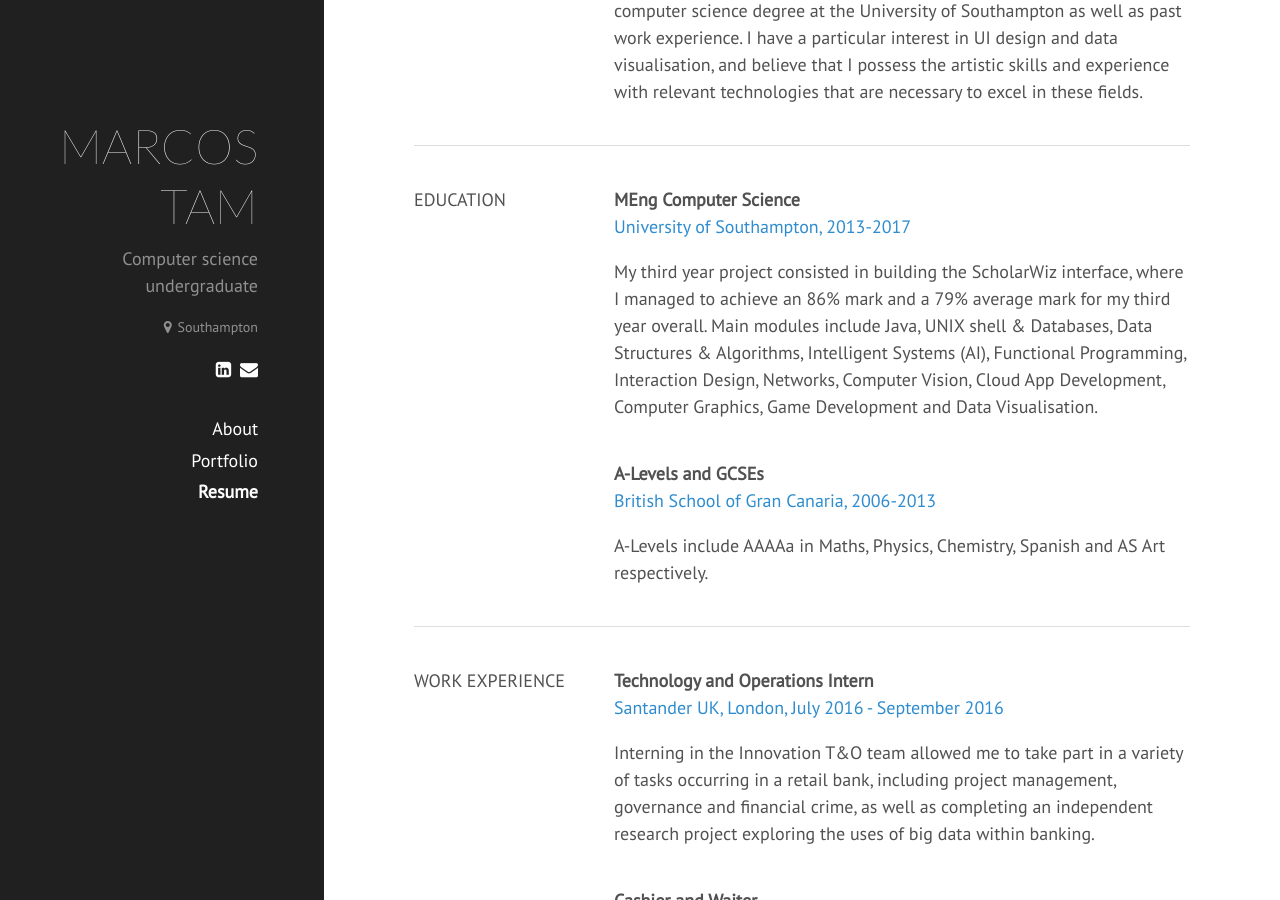
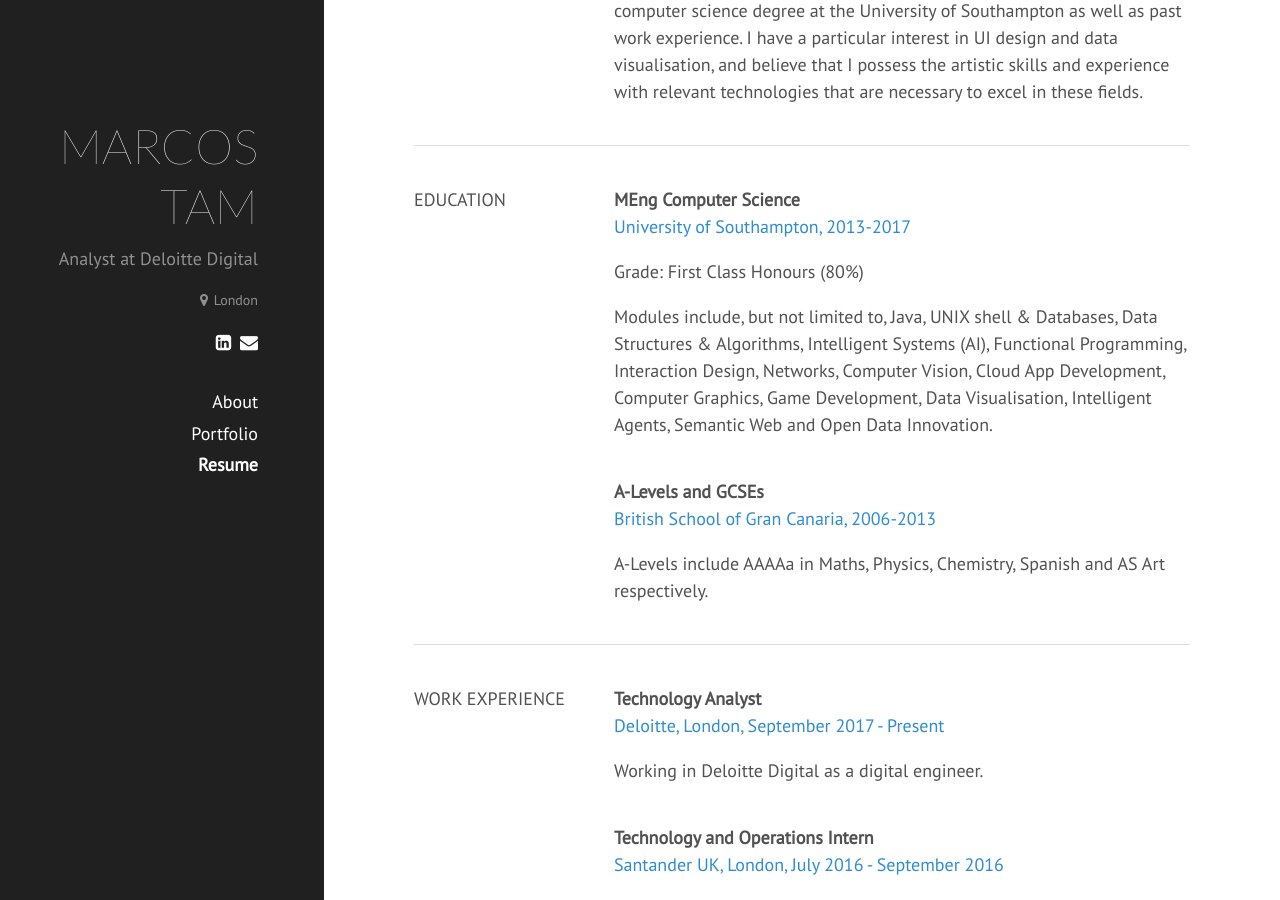
Before and after one commit to marcosss3/marcosss3.github.io, a Jekyll site: the page built from resume.md, in a window 1280 px wide and 900 px high, scrolled down 196 px. Built offline with Jekyll 4.4.1, drawn with Linux system fonts in a browser that asks for light colours; nearby versions of some CDN libraries; some of the changed text lies outside the part shown.

Commit message:
Updated for October 2017

```diff
--- a/_config.yml
+++ b/_config.yml
@@ -7,8 +7,8 @@
 
 # Setup
 title:            Marcos Tam
-tagline:          'Computer science undergraduate'
-description:      'Computer science undergraduate'
+tagline:          'Analyst at Deloitte Digital'
+description:      'Analyst at Deloitte Digital'
 url:
 baseurl:          /
 
--- a/_includes/sidebar.html
+++ b/_includes/sidebar.html
@@ -12,7 +12,7 @@
 
             <p class="lead">{{ site.description }}</p>
 
-            <p style="font-size: 14px"><i class="fa fa-map-marker" aria-hidden="true" style="margin-right: 2px"></i> Southampton</p>
+            <p style="font-size: 14px"><i class="fa fa-map-marker" aria-hidden="true" style="margin-right: 2px"></i> London</p>
 
             <a href="https://uk.linkedin.com/in/marcos-tam-aa415ab9" target=_blank>
                 <i class="fa fa-linkedin-square" aria-hidden="true" style="margin-right: 4px"></i>
--- a/resume.md
+++ b/resume.md
@@ -28,7 +28,10 @@
 		<div style="margin-bottom: 40px">
 		<b>MEng Computer Science</b>
 		<p style="color: #2e8ccf">University of Southampton, 2013-2017</p>
-		My third year project consisted in building the ScholarWiz interface, where I managed to achieve an 86% mark and a 79% average mark for my third year overall. Main modules include Java, UNIX shell &amp; Databases, Data Structures &amp; Algorithms, Intelligent Systems (AI), Functional Programming, Interaction Design, Networks, Computer Vision, Cloud App Development, Computer Graphics, Game Development and Data Visualisation.
+        <p>Grade: First Class Honours (80%)</p>
+        <p>
+            Modules include, but not limited to, Java, UNIX shell &amp; Databases, Data Structures &amp; Algorithms, Intelligent Systems (AI), Functional Programming, Interaction Design, Networks, Computer Vision, Cloud App Development, Computer Graphics, Game Development, Data Visualisation, Intelligent Agents, Semantic Web and Open Data Innovation.
+        </p>
 		</div>
 
 		<div style="margin-bottom: 40px">
@@ -46,6 +49,12 @@
 	<div class="section-title">WORK EXPERIENCE</div>
 
 	<div>
+
+        <div style="margin-bottom: 40px">
+		<b>Technology Analyst</b>
+		<p style="color: #2e8ccf">Deloitte, London, September 2017 - Present</p>
+		Working in Deloitte Digital as a digital engineer.
+		</div>
 
 		<div style="margin-bottom: 40px">
 		<b>Technology and Operations Intern</b>
@@ -180,6 +189,11 @@
 		<p>Participated in the Global Game Jam hosted in Southampton.</p>
 		</div>
 
+        <div style="margin-bottom: 40px">
+		<b>Tennis</b>
+		<p>Played and trained in the University of Southampton's development squad.</p>
+		</div>
+
 	</div>
 
 </div>
```
Also changed, not shown: index.html (+4 -4 lines), public/images/Profile.jpg (deleted), 1 other file.
